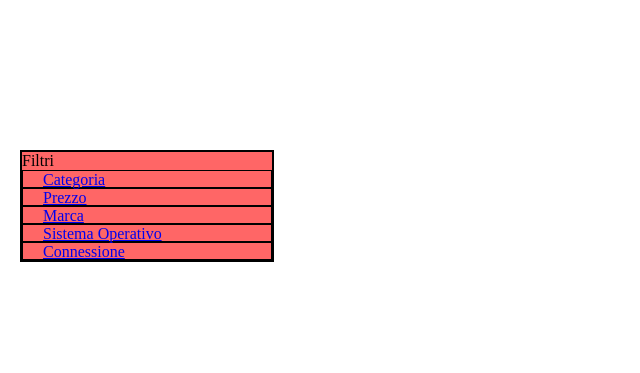
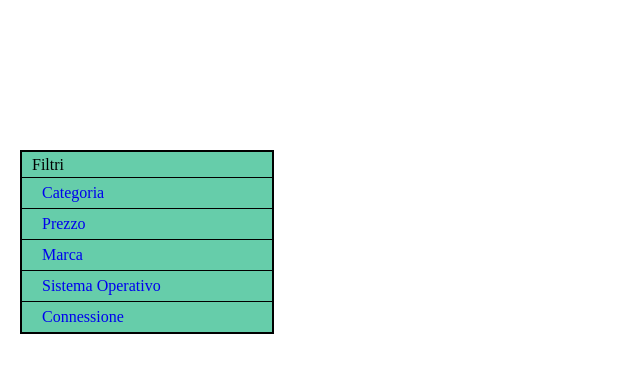
Before and after one commit to lidiaha/hyperdimensionmedia, a PHP site: page /ui-elements/filter2.php in a window 1280 px wide. Shown: the top 373 px of the page, without its empty margins (0-640 px from the left). Run offline with PHP 8.4, Linux system fonts and the light colour scheme; data comes from the database, SQL or seed files in the repository.

Commit message:
filtro make over test 1

```diff
--- a/WEBSITE/js/filter.js
+++ b/WEBSITE/js/filter.js
@@ -22,7 +22,7 @@ function putHigherCopy(name, value, numid, text) {
       add a 'copy' of the selector in the upper area, to show the filter is enabled
    */
    var newel = "<span class=\"spanblock\"><input class= \"item activefilter\" type=\"checkbox\" " +
-   "name=\"" + name + "\" value=\"" + value + "\" id=\"selected-" + numid + "\" checked=\"checked\">" + text + "</span>"
+   "name=\"" + name + "\" value=\"" + value + "\" id=\"selected-" + numid + "\" checked=\"checked\"><label>" + text + "</label></span>"
    $(".choosen").append($(newel));
 }
 
--- a/WEBSITE/style/filter.css
+++ b/WEBSITE/style/filter.css
@@ -1,5 +1,5 @@
 .filter {
-   background-color: #FF6666;
+   background-color: MediumAquaMarine;
    position: fixed;
    width: 250px;
    left: 20px;
@@ -7,15 +7,29 @@
    border: black solid 2px;
 }
 
+.title{
+	margin-left: 10px;
+	height: 25px;
+	line-height: 25px;
+}
+
 .cate > a {
    display: inline-block;
    width: 100%;
-   height: 16px;
-   padding-left: 20px;
+   height: 30px;
+	line-height: 30px;
+	text-decoration: none;
+	padding-left: 20px;
+	box-sizing: border-box;
+	line-height: 30px;
 }
 
 .filter > .cate {
-   border: black 1px solid;
+   border-top: black 1px solid;
+}
+
+.cate > a:hover {
+	background-color: LightBlue;
 }
 
 .cate > .element {
@@ -24,6 +38,11 @@
    display: none;
 }
 
+span > label{
+	text-transform: capitalize;
+	margin-left: 5px;
+}
+
 .choosen > .spanblock {
    display: block;
    margin-left: 5px;
--- a/WEBSITE/ui-elements/filter-lists/devices.php
+++ b/WEBSITE/ui-elements/filter-lists/devices.php
@@ -11,7 +11,7 @@
                while($row = $result->fetch_assoc()) {
                   $category = $row["name"];
                   $id = $row["id"];
-                  echo "<span><input class=\"item\" type=\"checkbox\" name=\"category\" value=\"$id\">$category<br></span>\n";
+                  echo "<span><input class=\"item\" type=\"checkbox\" name=\"category\" value=\"$id\"><label>$category</label><br></span>\n";
                }
          }
        ?>
@@ -20,12 +20,12 @@
 <div class="cate">
    <a href="#"> <div class="sub">Prezzo </div></a>
    <div class= "element">
-      <span><input class="item price" data-high="150" type="checkbox" name="price" value="< 150 €">< 150 €<br></span>
-      <span><input class="item price" data-low="150" data-high="200" type="checkbox" name="price" value="150-200 €">150-200 €<br></span>
-      <span><input class="item price" data-low="200" data-high="300" type="checkbox" name="price" value="200-300 €">200-300 €<br></span>
-      <span><input class="item price" data-low="300" data-high="400" type="checkbox" name="price" value="300-400 €">300-400 €<br></span>
-      <span><input class="item price" data-low="400" data-high="500" type="checkbox" name="price" value="400-500 €">400-500 €<br></span>
-      <span><input class="item price" data-low="500" type="checkbox" name="price" value="> 500 €">> 500 €<br></span>
+      <span><input class="item price" data-high="150" type="checkbox" name="price" value="< 150 €"><label>< 150 €</label><br></span>
+      <span><input class="item price" data-low="150" data-high="200" type="checkbox" name="price" value="150-200 €"><label>150-200 €</label><br></span>
+      <span><input class="item price" data-low="200" data-high="300" type="checkbox" name="price" value="200-300 €"><label>200-300 €</label><br></span>
+      <span><input class="item price" data-low="300" data-high="400" type="checkbox" name="price" value="300-400 €"><label>300-400 €</label><br></span>
+      <span><input class="item price" data-low="400" data-high="500" type="checkbox" name="price" value="400-500 €"><label>400-500 €</label><br></span>
+      <span><input class="item price" data-low="500" type="checkbox" name="price" value="> 500 €"><label>> 500 €</label><br></span>
    </div>
 </div>
 <div class="cate">
@@ -40,7 +40,7 @@
          else {
                while($row = $result->fetch_assoc()) {
                   $brand = $row["brand"];
-                  echo "<span><input class=\"item\" type=\"checkbox\" name=\"brand\" value=\"$brand\">$brand<br></span>\n";
+                  echo "<span><input class=\"item\" type=\"checkbox\" name=\"brand\" value=\"$brand\"><label>$brand</label><br></span>\n";
                }
          }
        ?>
@@ -58,7 +58,7 @@
          else {
                while($row = $result->fetch_assoc()) {
                   $os = $row["os"];
-                  echo "<span><input class=\"item\" type=\"checkbox\" name=\"os\" value=\"$os\">$os<br></span>\n";
+                  echo "<span><input class=\"item\" type=\"checkbox\" name=\"os\" value=\"$os\"><label>$os</label><br></span>\n";
                }
          }
        ?>
@@ -76,7 +76,7 @@
          else {
                while($row = $result->fetch_assoc()) {
                   $name = $row["name"];
-                  echo "<span><input class=\"item\" type=\"checkbox\" name=\"connect\" value=\"$name\">$name<br></span>\n";
+                  echo "<span><input class=\"item\" type=\"checkbox\" name=\"connect\" value=\"$name\"><label>$name</label><br></span>\n";
                }
          }
        ?>
--- a/WEBSITE/ui-elements/filter2.php
+++ b/WEBSITE/ui-elements/filter2.php
@@ -1,7 +1,7 @@
 <link rel="stylesheet" type="text/css" href="/style/filter.css">
 <script src="/js/filter.js"></script>
 
-<div class="filter"><span> Filtri </span> <br>
+<div class="filter"><div class="title"> Filtri</div>
    <div class="choosen">
 
    </div>
```
Also changed, not shown: WEBSITE/style/check_radio_sheet.png (added).
